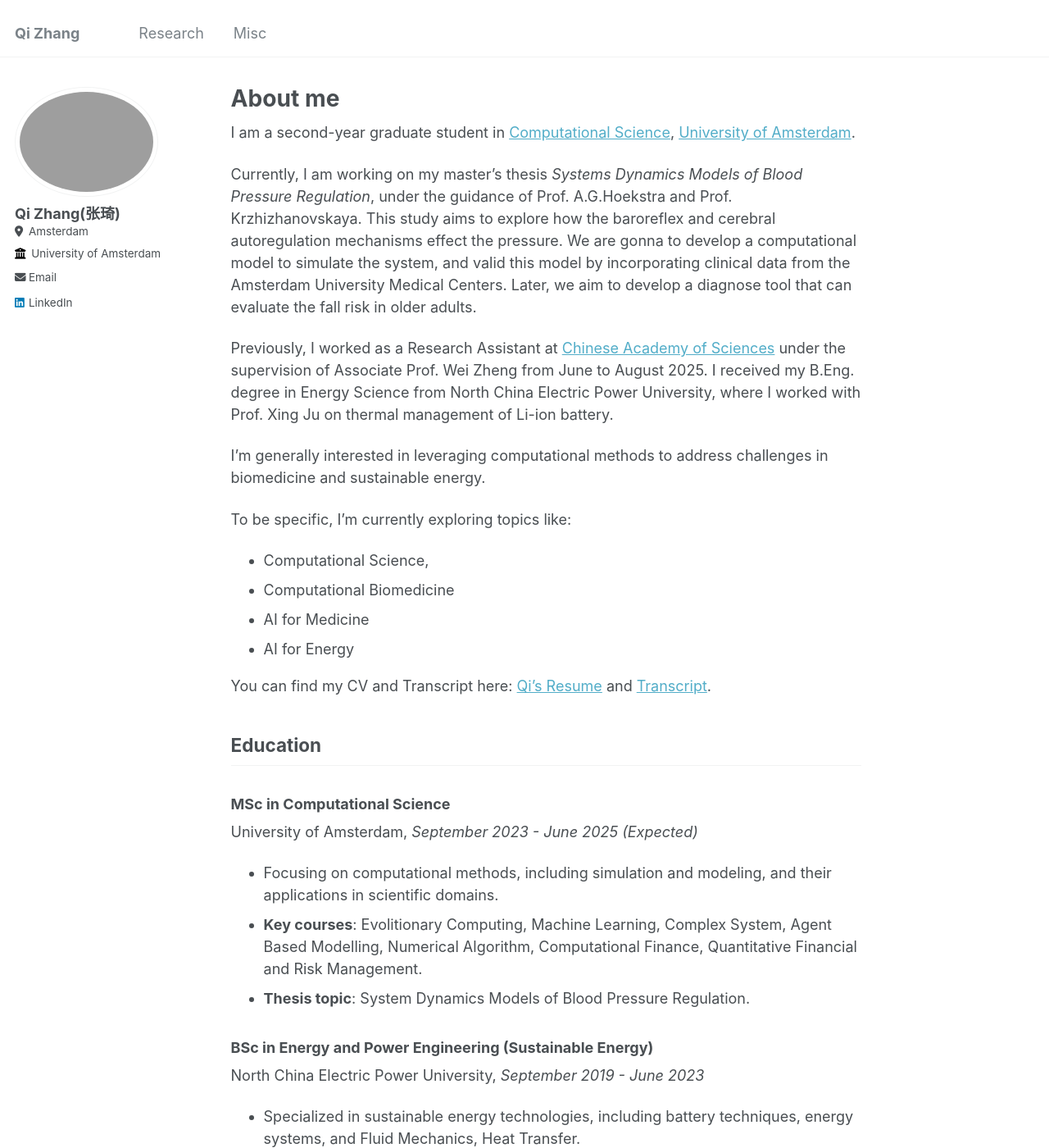
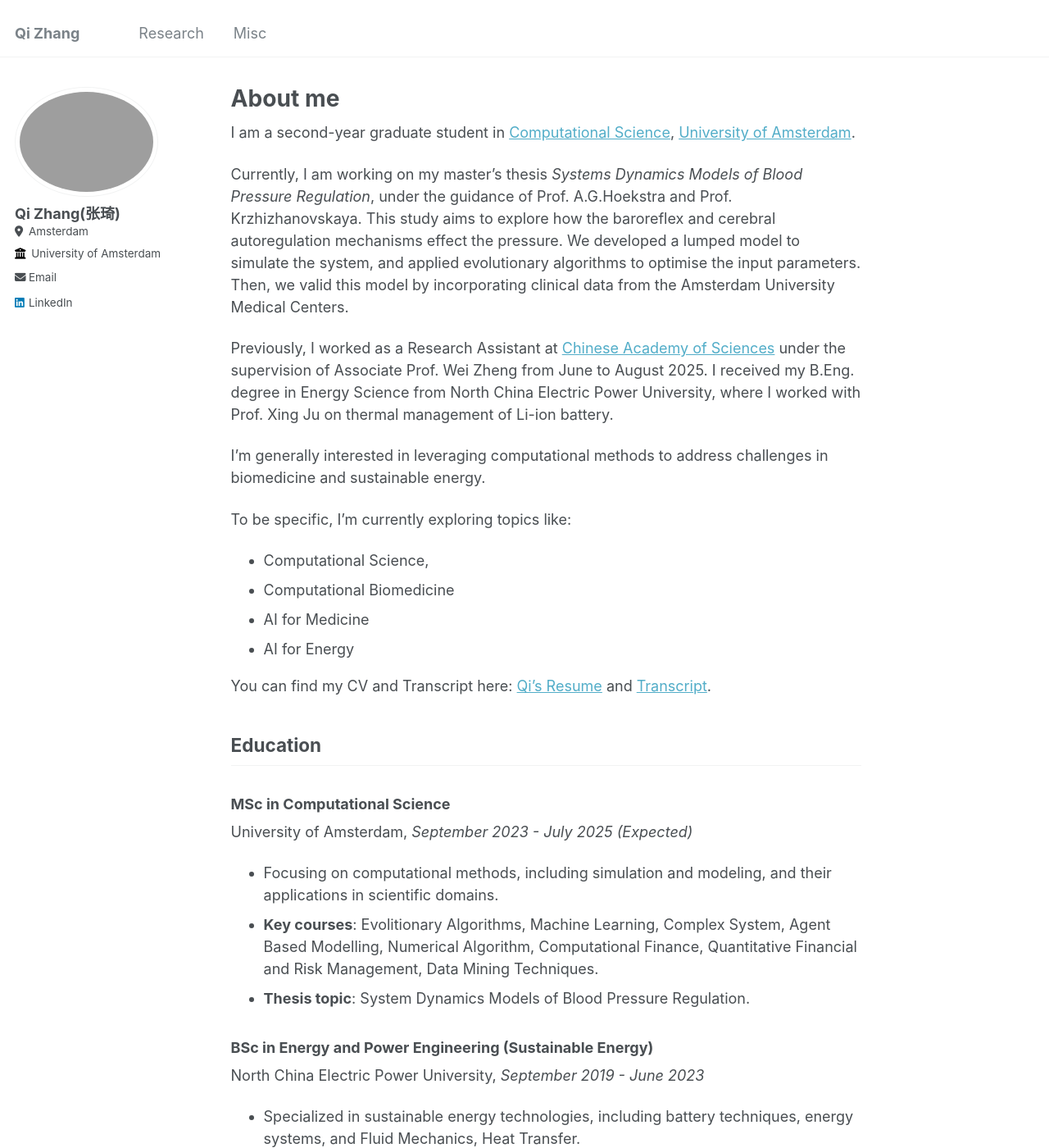
Before and after one commit to archiezq/qizhang.github.io, a Jekyll site: the page built from _pages/about.md, in a window 1280 px wide and 1400 px high. Shown: the whole window at 82% size. Built offline with Jekyll 4.4.1, drawn with Linux system fonts in a browser that asks for light colours.

Commit message:
update cv

```diff
--- a/_config.yml
+++ b/_config.yml
@@ -21,7 +21,7 @@ repository               : "archiezq/archiezq.github.io"
 #               Additional customization can be done by editing /_includes/author-profile.html
 author:
   # Biographic information
-  avatar           : "img_qi2.png"
+  avatar           : "img_qi3.png"
   name             : "Qi Zhang(张琦)"
   pronouns         : # example: "she/her"
   bio              : # "Short biography for the left-hand sidebar"
--- a/_pages/about.md
+++ b/_pages/about.md
@@ -8,8 +8,7 @@ redirect_from:
 ---
 I am a second-year graduate student in [Computational Science](https://www.uva.nl/shared-content/programmas/en/masters/computational-science/computational-science.html), [University of Amsterdam](https://www.uva.nl/).
 
-Currently, I am working on my master's thesis *Systems Dynamics Models of Blood Pressure Regulation*, under the guidance of Prof. A.G.Hoekstra and Prof. Krzhizhanovskaya. This study aims to explore how the baroreflex and cerebral autoregulation mechanisms effect the pressure. We are gonna to develop a computational model to simulate the system, and valid this model by incorporating clinical data from the Amsterdam University Medical Centers. Later, we aim to develop a diagnose tool that can evaluate the fall risk in older adults.
-
+Currently, I am working on my master's thesis *Systems Dynamics Models of Blood Pressure Regulation*, under the guidance of Prof. A.G.Hoekstra and Prof. Krzhizhanovskaya. This study aims to explore how the baroreflex and cerebral autoregulation mechanisms effect the pressure. We developed a lumped model to simulate the system, and applied evolutionary algorithms to optimise the input parameters. Then, we valid this model by incorporating clinical data from the Amsterdam University Medical Centers.
 
 Previously, I worked as a Research Assistant at [Chinese Academy of Sciences](https://www.cas.cn/) under the supervision of Associate Prof. Wei Zheng from June to August 2025. I received my B.Eng. degree in Energy Science from North China Electric Power University, where I worked with Prof. Xing Ju on thermal management of Li-ion battery.
 
@@ -22,16 +21,16 @@ To be specific, I'm currently exploring topics like:
 - AI for Medicine
 - AI for Energy
 
-You can find my CV and Transcript here: [Qi's Resume](assets/CV_Agent_Qi.pdf) and [Transcript](assets/Transcript.pdf).
+You can find my CV and Transcript here: [Qi's Resume](assets/Qi_latest.pdf) and [Transcript](assets/Transcript.pdf).
 
 
 ## Education
 
 ### MSc in Computational Science
-University of Amsterdam, *September 2023 - June 2025 (Expected)*
+University of Amsterdam, *September 2023 - July 2025 (Expected)*
 
 - Focusing on computational methods, including simulation and modeling, and their applications in scientific domains.
-- **Key courses**: Evolitionary Computing, Machine Learning, Complex System, Agent Based Modelling, Numerical Algorithm, Computational Finance, Quantitative Financial and Risk Management.
+- **Key courses**: Evolitionary Algorithms, Machine Learning, Complex System, Agent Based Modelling, Numerical Algorithm, Computational Finance, Quantitative Financial and Risk Management, Data Mining Techniques.
 - **Thesis topic**: System Dynamics Models of Blood Pressure Regulation.
 
 
@@ -44,7 +43,7 @@ North China Electric Power University, *September 2019 - June 2023*
 <!-- - Key Course: Energy Systems, Fluid Mechanics, Power System and Energy Storage -->
 
 
-[Email](mailto:qi.zhang4@student.uva.nl) / [Github](https://github.com/archiezq) / [Wechat](images/wechat.jpg) /
+[Email](mailto:qizhangedu@gmail.com) / [Github](https://github.com/archiezq) / [Wechat](images/wechat.jpg) /
 
 
 
```
Also changed, not shown: 3 other files.
